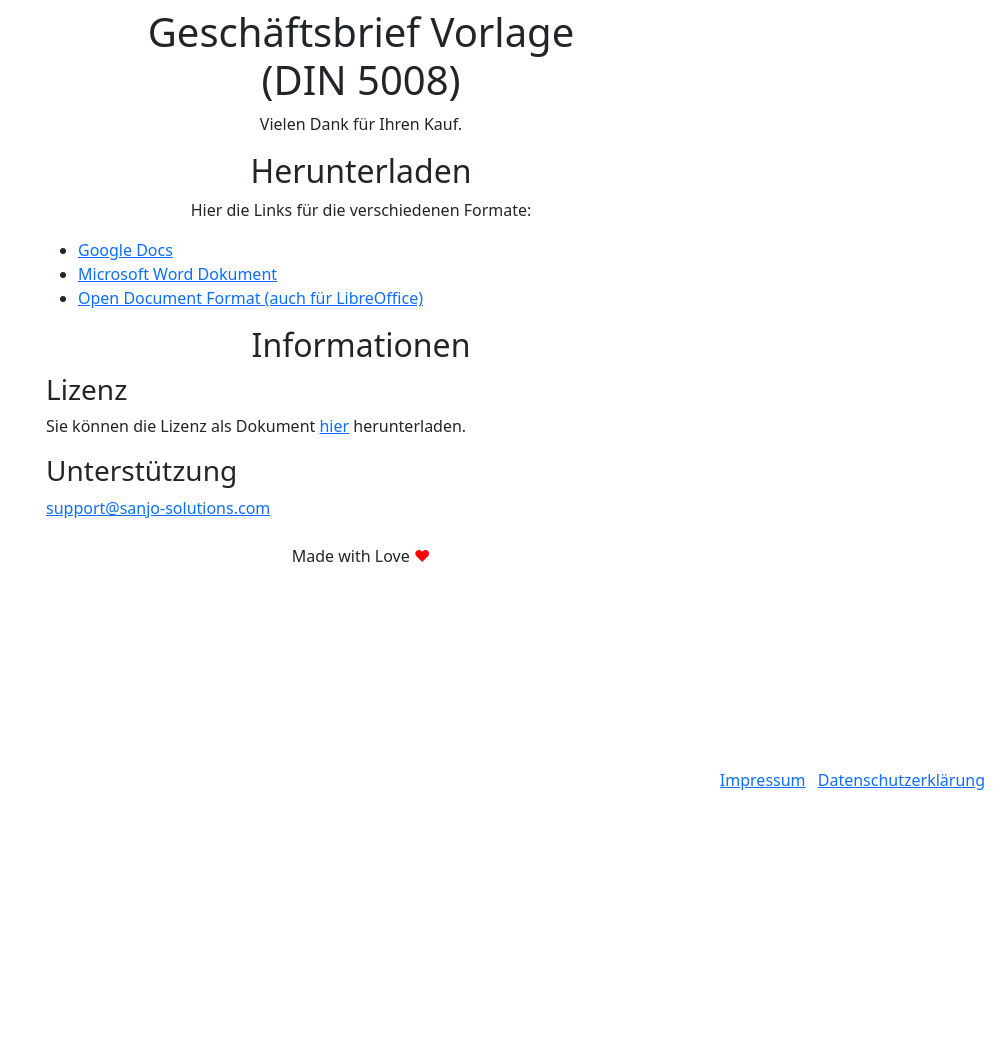
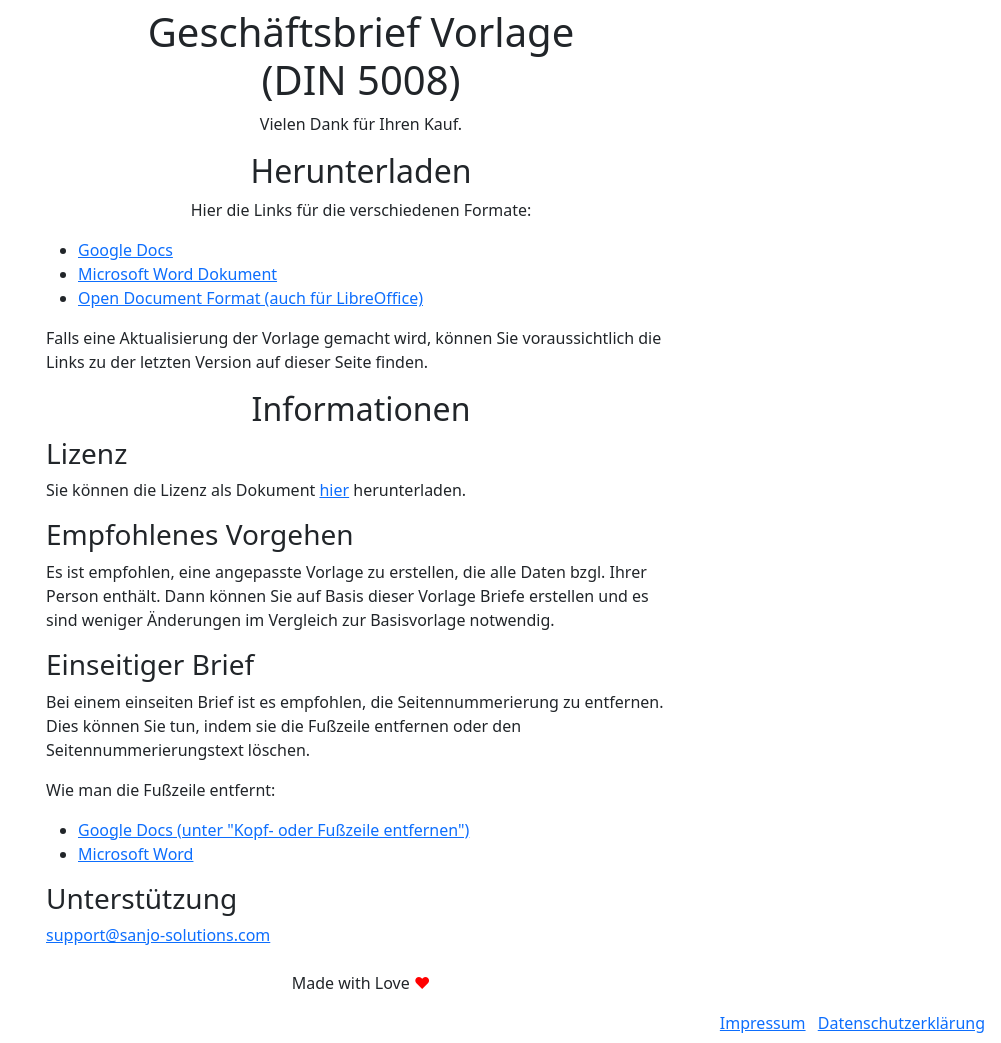
Before and after one commit to Sanjo-Solutions/letter-template, a website: page pages/herunterladen-rwhjj4h4.html in a window 1280 px wide. Shown: the whole page, without its empty margins (279-1280 px from the left). Before the commit the page ends 800 px from the top, so only its background shows below. Drawn offline with Linux system fonts and the light colour scheme; files that its build step writes are made by us from their sources.

Commit message:
Adds page number to German version for a single person

```diff
--- a/functions/src/sendProduct.ts
+++ b/functions/src/sendProduct.ts
@@ -119,7 +119,7 @@ const data = {
   de: {
     private: {
       subject: "Geschäftsbrief Vorlage (DIN 5008)",
-      documentID: "1Rz2qY3GBsNASEFSUmR6RHCmiEklPyesxeNYG4hvIdJY",
+      documentID: "17eJk9198HKYCmCGO3nKCun-Ij-u7gQhEi7MRW_2k0HU",
       licenseURL: "https://letter-template.sanjo-solutions.com/Lizenz.txt",
       generateText: generateTextGerman,
       generateHTML: generateHTMLGerman,
--- a/pages/herunterladen-rwhjj4h4.html
+++ b/pages/herunterladen-rwhjj4h4.html
@@ -31,27 +31,33 @@
           <ul>
             <li>
               <a
-                href="https://docs.google.com/document/d/1Rz2qY3GBsNASEFSUmR6RHCmiEklPyesxeNYG4hvIdJY/copy?usp=sharing"
+                href="https://docs.google.com/document/d/17eJk9198HKYCmCGO3nKCun-Ij-u7gQhEi7MRW_2k0HU/copy?usp=sharing"
                 target="_blank"
                 >Google Docs</a
               >
             </li>
             <li>
               <a
-                href="https://docs.google.com/document/d/1Rz2qY3GBsNASEFSUmR6RHCmiEklPyesxeNYG4hvIdJY/export?format=doc"
+                href="https://docs.google.com/document/d/17eJk9198HKYCmCGO3nKCun-Ij-u7gQhEi7MRW_2k0HU/export?format=doc"
                 target="_blank"
                 >Microsoft Word Dokument</a
               >
             </li>
             <li>
               <a
-                href="https://docs.google.com/document/d/1Rz2qY3GBsNASEFSUmR6RHCmiEklPyesxeNYG4hvIdJY/export?format=odt"
+                href="https://docs.google.com/document/d/17eJk9198HKYCmCGO3nKCun-Ij-u7gQhEi7MRW_2k0HU/export?format=odt"
                 target="_blank"
                 >Open Document Format (auch für LibreOffice)</a
               >
             </li>
           </ul>
         </div>
+
+        <p>
+          Falls eine Aktualisierung der Vorlage gemacht wird, können Sie
+          voraussichtlich die Links zu der letzten Version auf dieser Seite
+          finden.
+        </p>
 
         <div class="w-100">
           <h2 class="text-center">Informationen</h2>
@@ -62,6 +68,42 @@
             <a href="Lizenz.txt" target="_blank">hier</a>
             herunterladen.
           </p>
+
+          <h3>Empfohlenes Vorgehen</h3>
+
+          <p>
+            Es ist empfohlen, eine angepasste Vorlage zu erstellen, die alle
+            Daten bzgl. Ihrer Person enthält. Dann können Sie auf Basis dieser
+            Vorlage Briefe erstellen und es sind weniger Änderungen im Vergleich
+            zur Basisvorlage notwendig.
+          </p>
+
+          <h3>Einseitiger Brief</h3>
+
+          <p>
+            Bei einem einseiten Brief ist es empfohlen, die Seitennummerierung
+            zu entfernen. Dies können Sie tun, indem sie die Fußzeile entfernen
+            oder den Seitennummerierungstext löschen.
+          </p>
+
+          <p>Wie man die Fußzeile entfernt:</p>
+
+          <ul>
+            <li>
+              <a
+                href="https://support.google.com/docs/answer/86629?hl=de&co=GENIE.Platform%3DDesktop"
+                target="_blank"
+                >Google Docs (unter "Kopf- oder Fußzeile entfernen")</a
+              >
+            </li>
+            <li>
+              <a
+                href="https://support.microsoft.com/de-de/office/entfernen-aller-kopf-und-fu%C3%9Fzeilen-953e158d-425d-47b0-bf56-b02cb34772aa"
+                target="_blank"
+                >Microsoft Word</a
+              >
+            </li>
+          </ul>
 
           <h3>Unterstützung</h3>
 
```
Also changed, not shown: notes.md (added, +4 -0 lines), pages/index.html (+11 -0 lines).
